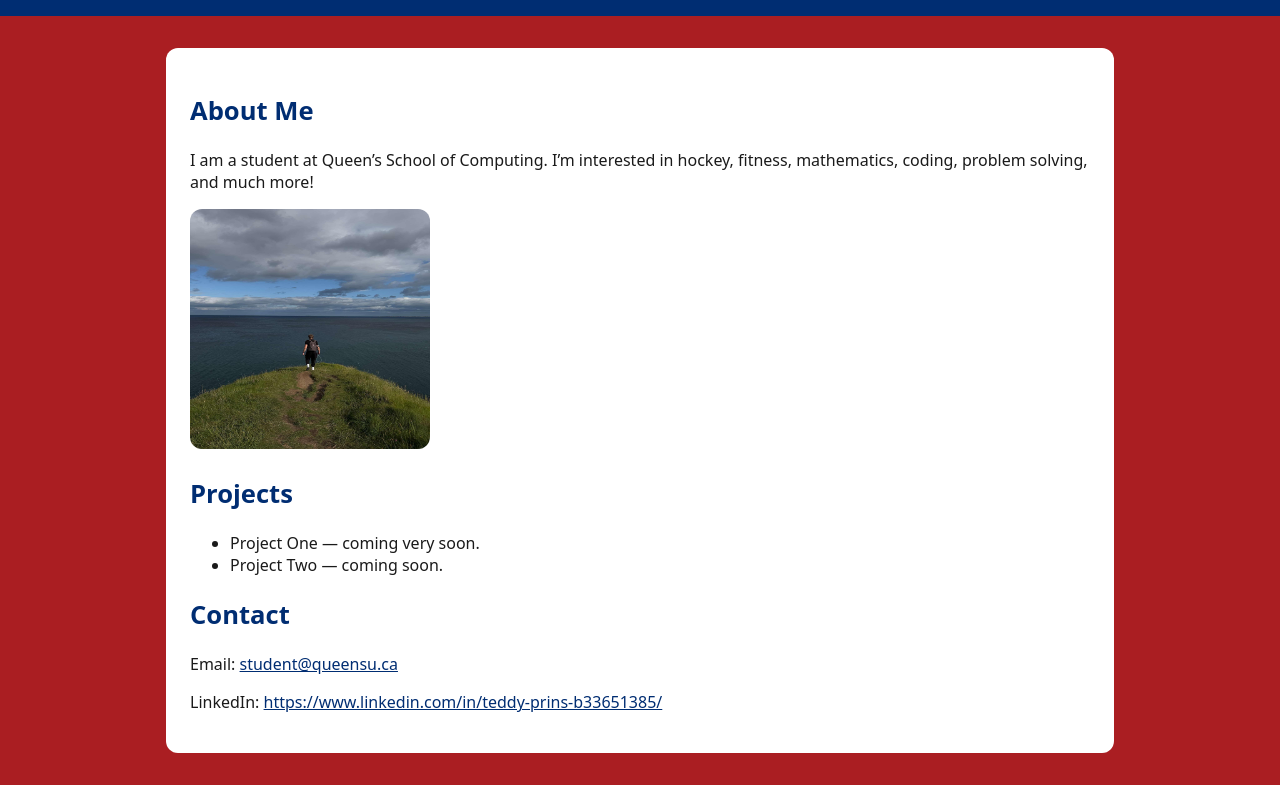
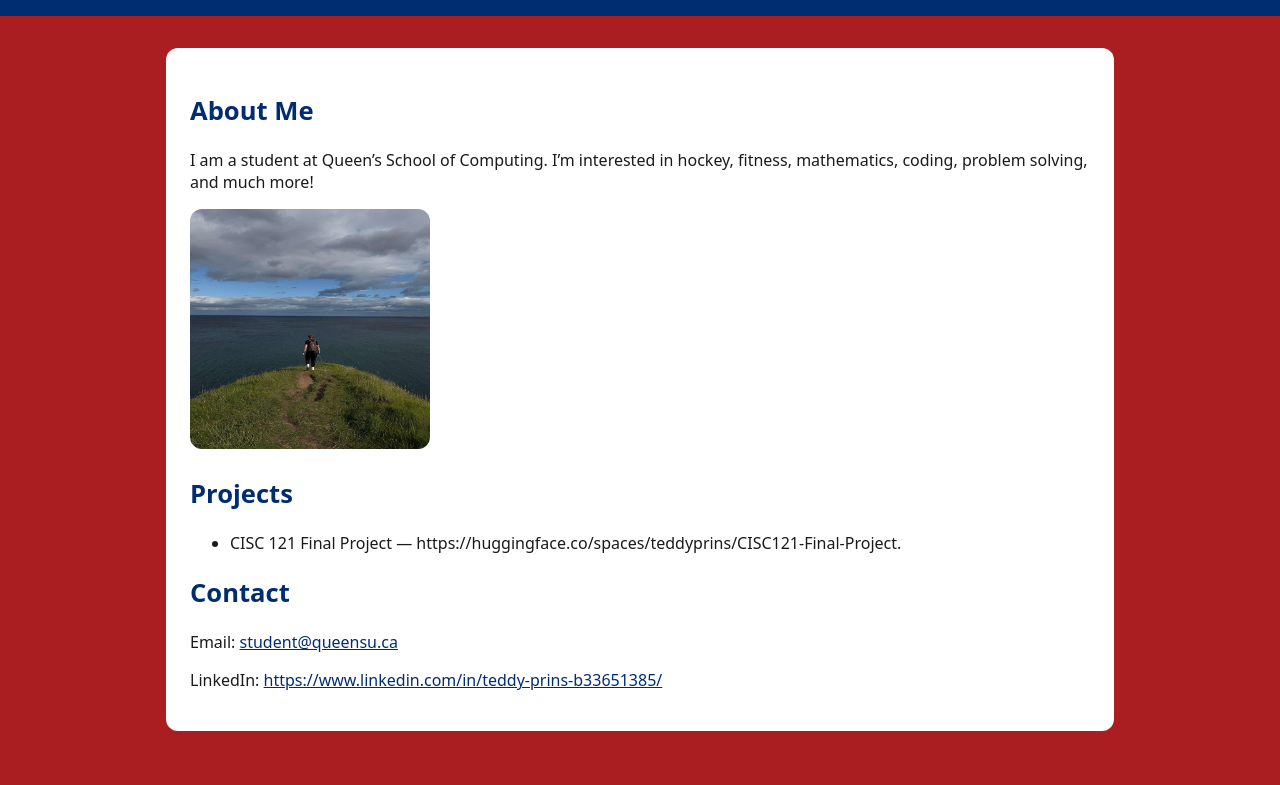
Before and after one commit to teddyprinsqueensu/queens-student-page, a plain HTML site: page index.html in a window 1280 px wide. Shown: the part 102-887 px from the top of the page. After the commit the page ends 865 px from the top, so only its background shows below. Drawn offline with Linux system fonts and the light colour scheme.

Commit message:
Update index.html

```diff
--- a/index.html
+++ b/index.html
@@ -19,8 +19,7 @@
 
       <h2>Projects</h2>
       <ul>
-        <li>Project One — coming very soon.</li>
-        <li>Project Two — coming soon.</li>
+        <li>CISC 121 Final Project — https://huggingface.co/spaces/teddyprins/CISC121-Final-Project.</li>
       </ul>
 
       <h2>Contact</h2>
```
